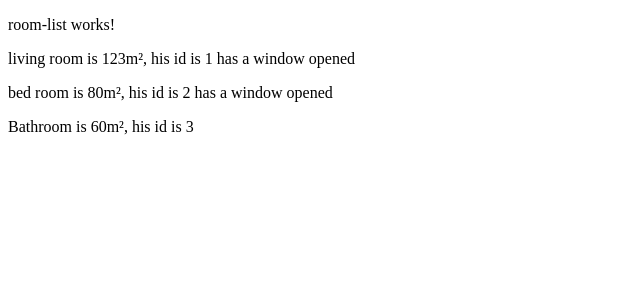
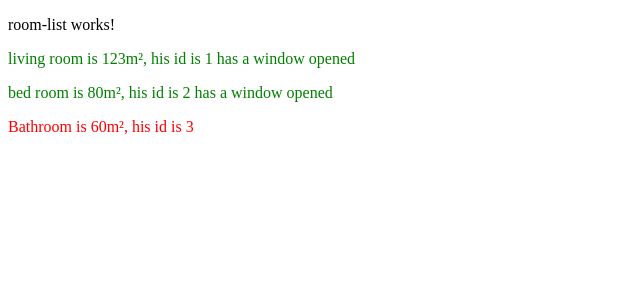
Before and after one commit to JoaoMRL/first-angular, an Angular app: page /rooms in a window 1280 px wide. Shown: the top 300 px of the page, without its empty margins (0-640 px from the left). Built offline with nearby package versions, Linux system fonts and the light colour scheme.

Commit message:
Entity + test

```diff
--- a/src/app/room-list/room-list.component.html
+++ b/src/app/room-list/room-list.component.html
@@ -1,6 +1,6 @@
 <p>room-list works!</p>
 <div>
-    <p *ngFor="let item of room">
+    <p *ngFor="let item of room" [ngStyle]="{'color':item.opened? 'green':'red'}">
         {{item.name}} is {{item.surface}}m²,
          his id is {{item.id}}
          <span *ngIf="item.opened">
```
